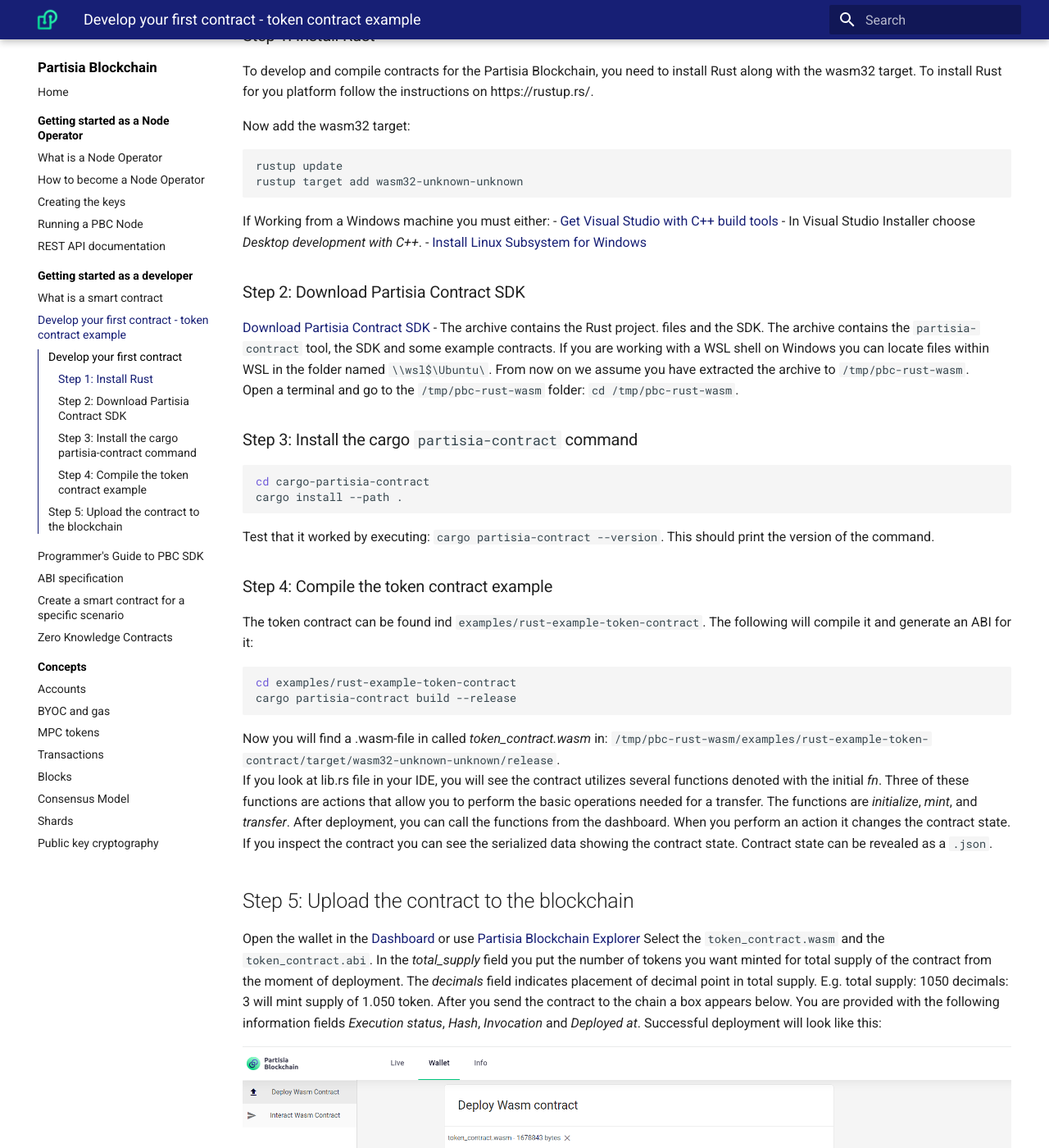
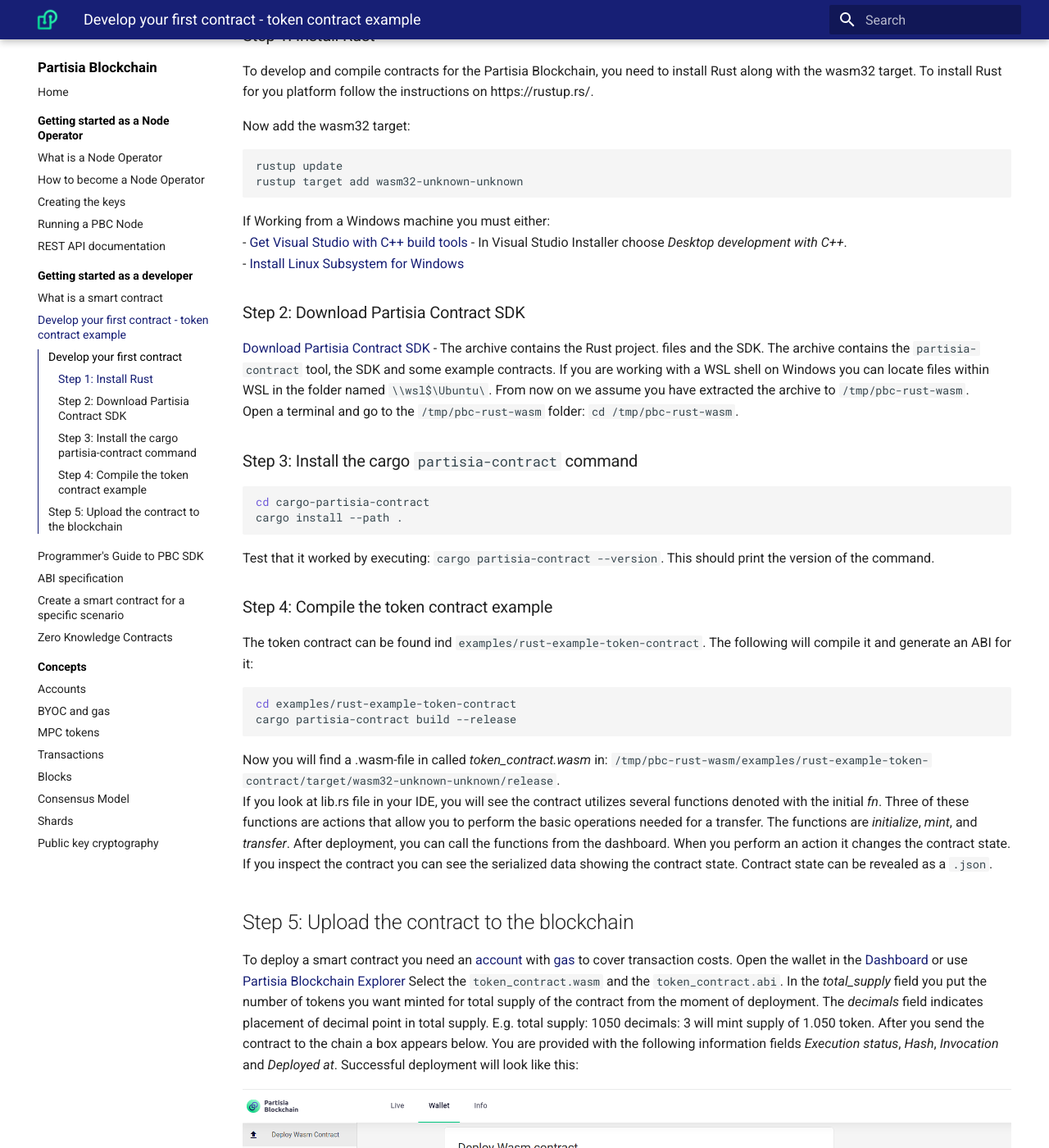
Before and after one commit to 0xSero/partisia-docs, an MkDocs documentation site: the page built from docs/token-contract.md, in a window 1280 px wide and 1400 px high, scrolled down 203 px. Shown: the whole window at 82% size. Built offline with MkDocs 1.6.1 and Material for MkDocs 9.7.7, drawn with Linux system fonts in a browser that asks for light colours; a script that is not in the unit is left out.

Commit message:
Necessity of gas

```diff
--- a/docs/token-contract.md
+++ b/docs/token-contract.md
@@ -45,7 +45,7 @@
 
 ## Step 5: Upload the contract to the blockchain
 
-Open the wallet in the [Dashboard](https://dashboard.partisiablockchain.com/wallet/upload_wasm) or use [Partisia Blockchain Explorer](https://mpcexplorer.com/deploy-contract) Select the `token_contract.wasm` and the `token_contract.abi`. In the *total_supply* field you put the number of tokens you want minted for total supply of the contract from the moment of deployment. The *decimals* field indicates placement of decimal point in total supply. E.g. total supply: 1050 decimals: 3 will mint supply of 1.050 token. After you send the contract to the chain a box appears below. You are provided with the following information fields *Execution status*, *Hash*, *Invocation* and *Deployed at*.  Successful deployment will look like
+To deploy a smart contract you need an [account](accounts.md) with [gas](byoc.md) to cover transaction costs. Open the wallet in the [Dashboard](https://dashboard.partisiablockchain.com/wallet/upload_wasm) or use [Partisia Blockchain Explorer](https://mpcexplorer.com/deploy-contract) Select the `token_contract.wasm` and the `token_contract.abi`. In the *total_supply* field you put the number of tokens you want minted for total supply of the contract from the moment of deployment. The *decimals* field indicates placement of decimal point in total supply. E.g. total supply: 1050 decimals: 3 will mint supply of 1.050 token. After you send the contract to the chain a box appears below. You are provided with the following information fields *Execution status*, *Hash*, *Invocation* and *Deployed at*.  Successful deployment will look like
 this:
 
 ![deployment](deployment.png)
```
